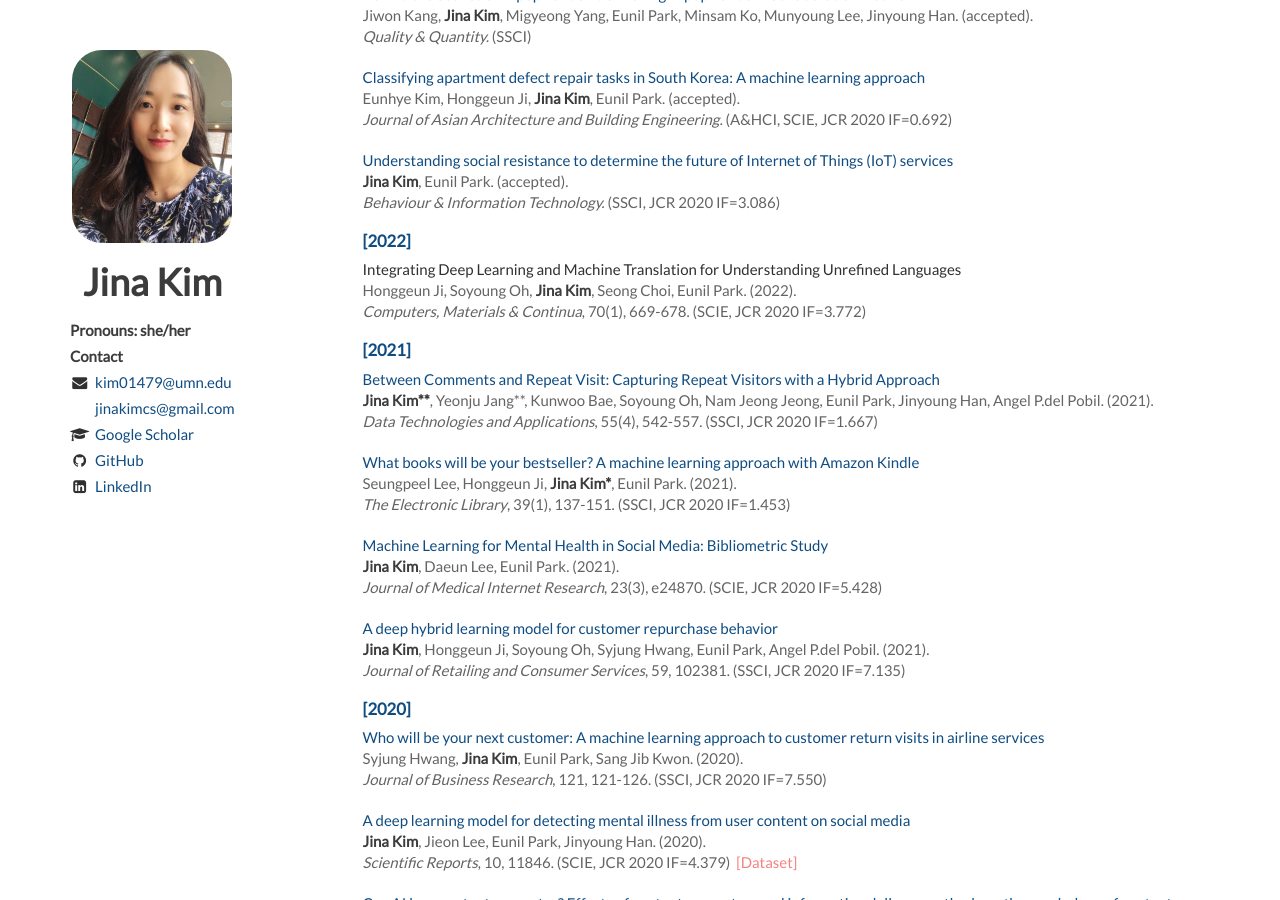
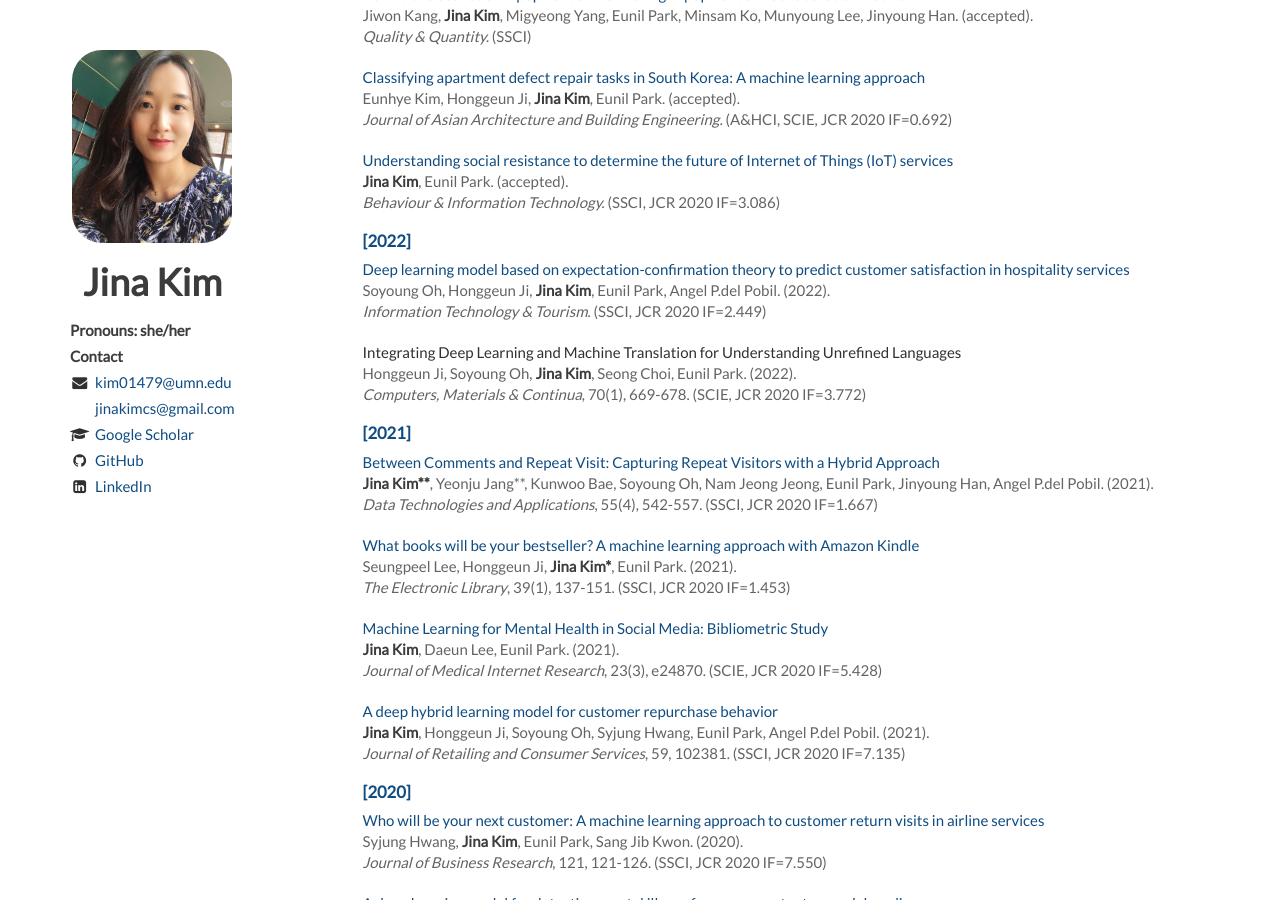
Before and after one commit to Jina-Kim/Jina-Kim.github.io, a Jekyll site: the page built from index.html, in a window 1280 px wide and 900 px high, scrolled down 729 px. Built offline with Jekyll 4.4.1, drawn with Linux system fonts in a browser that asks for light colours; nearby versions of some CDN libraries; the list of posts is cut into pages by our own code.

Commit message:
Update publications.html

```diff
--- a/_includes/publications.html
+++ b/_includes/publications.html
@@ -29,6 +29,14 @@
     </article>
 
     <h2>[2022]</h2>
+
+    <article>
+        <header>
+            <a href="https://link.springer.com/article/10.1007/s40558-022-00222-z" class="paper_link"> Deep learning model based on expectation-confirmation theory to predict customer satisfaction in hospitality services</a><br/>
+            <span> Soyoung Oh, Honggeun Ji, <em>Jina Kim</em>, Eunil Park, Angel P.del Pobil. (2022).</span><br/>
+            <span><i>Information Technology & Tourism</i>. (SSCI, JCR 2020 IF=2.449)</span>
+        </header>
+    </article>
 
     <article>
         <header>
```
